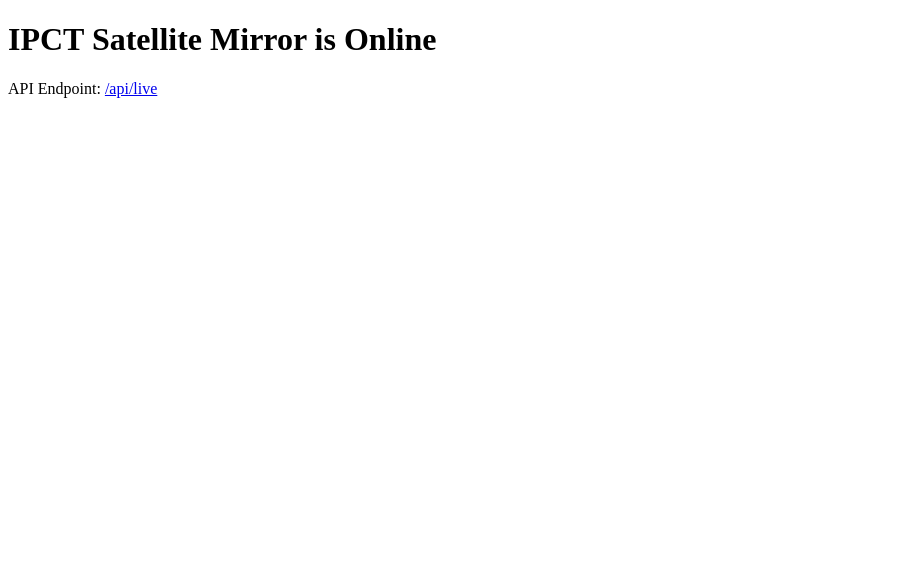
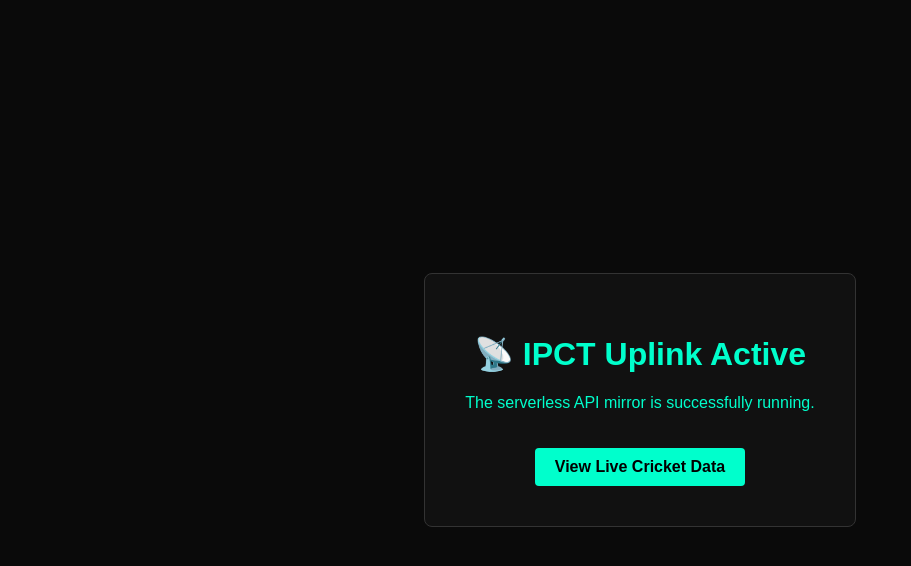
Before and after one commit to repalleramr/IPCT_V, a website: page index.html in a window 1280 px wide. Shown: the whole page, without its empty margins (0-911 px from the left). Drawn offline with Linux system fonts and the light colour scheme.

Commit message:
Revamp index.html layout and styling

```diff
--- a/index.html
+++ b/index.html
@@ -1,8 +1,49 @@
 <!DOCTYPE html>
-<html>
-<head><title>IPCT Uplink</title></head>
+<html lang="en">
+<head>
+    <meta charset="UTF-8">
+    <meta name="viewport" content="width=device-width, initial-scale=1.0">
+    <title>IPCT Satellite Uplink</title>
+    <style>
+        body {
+            font-family: Arial, sans-serif;
+            background-color: #0a0a0a;
+            color: #00ffcc;
+            display: flex;
+            flex-direction: column;
+            align-items: center;
+            justify-content: center;
+            height: 100vh;
+            margin: 0;
+        }
+        .container {
+            border: 1px solid #333;
+            padding: 40px;
+            border-radius: 8px;
+            background-color: #111;
+            text-align: center;
+        }
+        a {
+            color: #ffffff;
+            text-decoration: none;
+            background-color: #00ffcc;
+            color: #000;
+            padding: 10px 20px;
+            border-radius: 4px;
+            font-weight: bold;
+            display: inline-block;
+            margin-top: 20px;
+        }
+        a:hover {
+            background-color: #00ccaa;
+        }
+    </style>
+</head>
 <body>
-    <h1>IPCT Satellite Mirror is Online</h1>
-    <p>API Endpoint: <a href="/api/live">/api/live</a></p>
+    <div class="container">
+        <h1>📡 IPCT Uplink Active</h1>
+        <p>The serverless API mirror is successfully running.</p>
+        <a href="/api/live">View Live Cricket Data</a>
+    </div>
 </body>
 </html>
```
